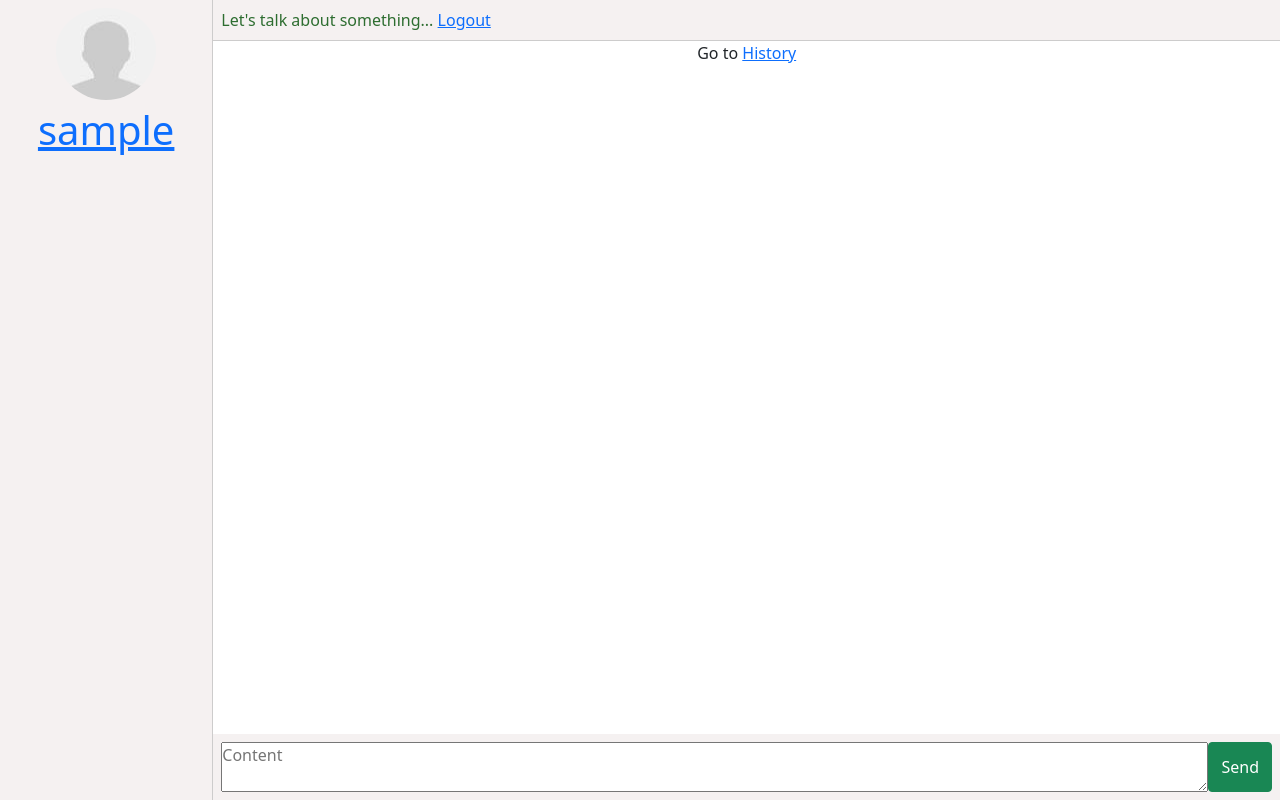
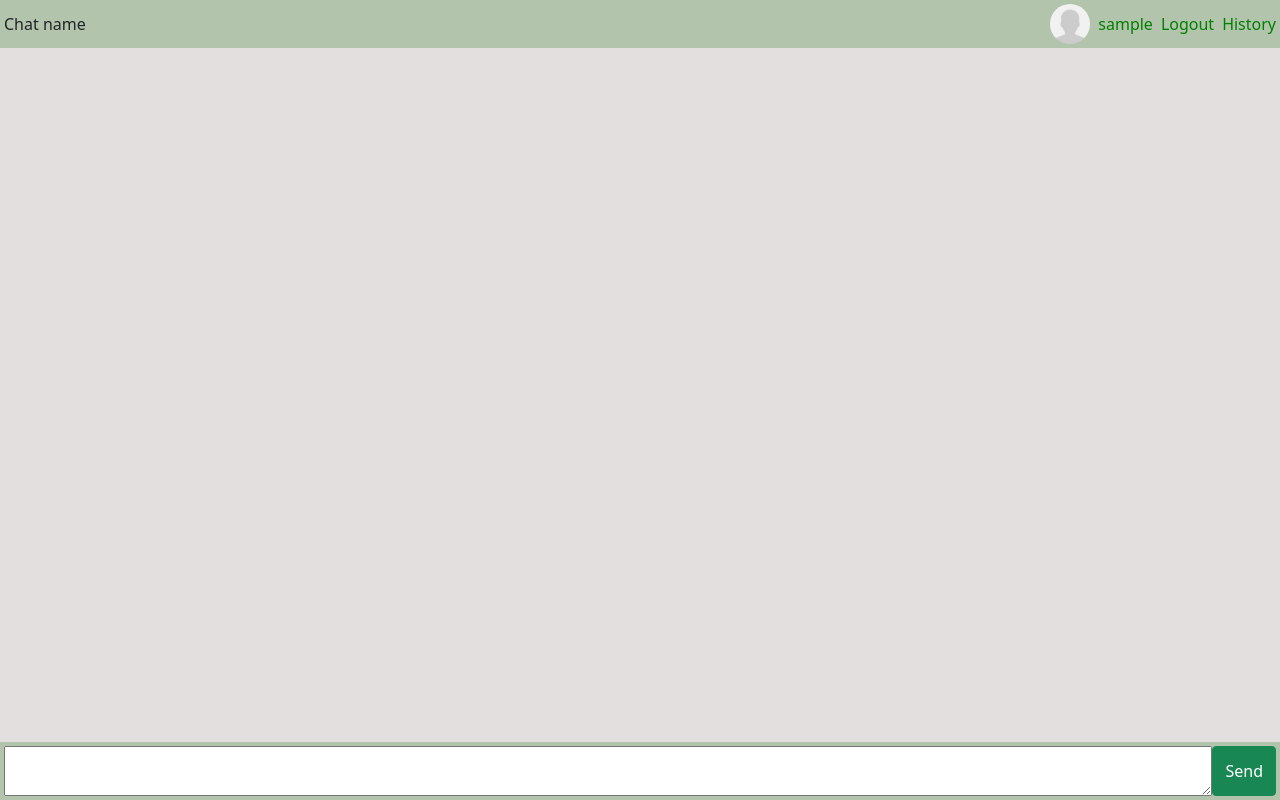
Before and after one commit to KatarzynaDudziak/web-chat-application, a Django app: page / in a window 1280 px wide. Run offline with Django 4.2, Linux system fonts and the light colour scheme; the visitor is signed in with stand-in values (Sample User, id 1); data that the repository does not hold is empty.

Commit message:
Refactoring: fixes in the main view

```diff
--- a/chat/static/chat/styles.css
+++ b/chat/static/chat/styles.css
@@ -6,6 +6,19 @@
 span {
     font-size: x-small;
     color: rgb(143, 6, 181);
+}
+
+a {
+    text-decoration: none;
+    color: green;
+}
+
+a:hover {
+    color: rgb(1, 84, 1);
+}
+
+a:active {
+    color: rgb(32, 158, 32);
 }
 
 h1 {
@@ -21,30 +34,21 @@ body {
     background-color: rgb(178, 196, 171);
 }
 
-/* .nav {
-    background-color: rgb(249, 212, 25);
-    height: 7vh;
-} */
-
 .nav-user {
-    background-color: rgb(245, 241, 241);
-    border-right: 1px rgb(205, 204, 204) solid;
     font-size: 40px;
-    color: rgb(252, 151, 0);
 }
 
 .messages-background {
-    background-color: white;
+    background-color: rgb(228, 223, 223);
 }
 
 .chat-name {
-    background-color: rgb(245, 241, 241);
     border-bottom: 1px rgb(205, 204, 204) solid;
     color: rgb(45, 109, 48);
 }
 
 .message-place {
-    background-color: rgb(245, 241, 241);
+    /* background-color: rgb(245, 241, 241); */
 }
 
 .button {
@@ -57,7 +61,8 @@ body {
     border: rgb(215, 213, 213) 1px solid;
     box-shadow: 1px 2px rgb(179, 178, 180);
     border-radius: 20px;
-    background-color: rgb(250, 248, 248);
+    background-color: rgba(250, 248, 248, 0.671);
+    position: relative;
 }
 
 .my-message:after {
@@ -73,7 +78,7 @@ body {
 }
 
 div.my-message .message {
-    background-color: rgb(178, 196, 171);
+    background-color: rgba(178, 196, 171, 0.751);
 }
 
 .text-place {
@@ -82,7 +87,15 @@ div.my-message .message {
 }
 
 .btn-close {
-    size: 12px;
+    width: 5px;
+    height: 5px;
+    opacity: 0.6;
+}
+
+form.delete {
+    position: absolute;
+    top: 5px;
+    right: 5px;
 }
 
 .avatar {
@@ -90,3 +103,9 @@ div.my-message .message {
     height: 100px;
     border-radius: 50%;
 }
+
+.msg-avatar {
+    width: 40px;
+    height: 40px;
+    border-radius: 50%;
+}
--- a/chat/templates/chat/base.html
+++ b/chat/templates/chat/base.html
@@ -11,11 +11,8 @@
 </head>
 <body>
     <div class="container-fluid g-0 h-100">
-        <div class="d-flex h-100 g-0">
-            <div class="nav-user col-sm-2 d-none d-sm-block text-center"><img class="avatar pt-2" src="{{user.profile.avatar.url}}"/><br><a href="{% url 'user-profile' %}">{{ user.username }}</a></div>
-            <div class="col d-flex flex-column">
-                {% block content %}{% endblock %}
-            </div>
+        <div class="col d-flex flex-column h-100">
+            {% block content %}{% endblock %}
         </div>
     </div>
 </body>
--- a/chat/templates/chat/main.html
+++ b/chat/templates/chat/main.html
@@ -1,12 +1,18 @@
 {% extends "base.html" %}
 {% block content %}
-<div class="chat-name p-2 h-auto">Let's talk about something... <a href="{% url 'logout' %}">Logout</a></div>
+<div class="d-flex justify-content-start bd-highlight align-items-center">
+        <div class="p-1 flex-grow-1 bd-highlight">Chat name</div>
+        <div class="p-1 bd-highlight"><img class="msg-avatar" src="{{user.profile.avatar.url}}"/></div>
+        <div class="p-1 bd-highlight"><a href="{% url 'user-profile' %}">{{ user.username }}</a></div>
+        <div class="p-1 bd-highlight"><a href="{% url 'logout' %}">Logout</a></div>
+        <div class="p-1 bd-highlight"><a href="{% url 'history' %}">History</a></div>
+</div>
 {% include 'posts.html' %}
-    <div class="message-place p-2 h-auto">
+    <div class="message-place p-1">
         <form action="" method="POST">
             {% csrf_token %}
             <div class="d-flex">
-                <textarea id="content" name="content" placeholder="Content" maxlength="400" class="w-100"></textarea>
+                <textarea id="content" name="content" maxlength="400" class="w-100"></textarea>
                 <button type="submit" class="btn btn-success">Send</button>
             </div>
         </form>
--- a/chat/templates/chat/posts.html
+++ b/chat/templates/chat/posts.html
@@ -1,26 +1,30 @@
 {% block content %}
 <div class="messages-background h-100"  style="overflow: auto;">
     {% for message in messages %}
-    <div class="message-container {% if message.author == request.user %} my-message {% endif %} p-2">
-        {% if message.author.username == None %}
-            <img class="avatar" src="/media/default.jpg"/>
-        {% elif not message.author == request.user %}
-            <img class="avatar" src="{{message.author.profile.avatar.url}}"/>
-        {% endif %}
-        <div class="message d-inline-block  p-2">
+    <div class="message-container pb-2 pt-1 {% if message.author == request.user %} my-message {% else %} d-flex align-items-center {% endif %}">
+        <div class="avatar-container d-flex p-2">
+            {% if message.author.username == None %}
+                <img class="msg-avatar" src="/media/default.jpg"/>
+            {% elif not message.author == request.user %}
+                <img class="msg-avatar" src="{{message.author.profile.avatar.url}}"/>
+            {% endif %}
+        </div>
+        <div class="message align-items-center p-2">
+            <span>{{ message.author }}</span>
+            <div class="" style="white-space: pre-line" id="message-id">{{ message.content }}</div>
+            <span>{{ message.date }}</span>
             {% if user.is_superuser or message.author == request.user %}
-            <form method="POST" action="{% url 'delete' %}">
+            <form method="POST" action="{% url 'delete' %}" class="delete">
                 {% csrf_token %}
-                <button class="btn-close" type="submit"></button>
-                <input type="hidden" value="{{ message.id }}" name="id">
+                <div class="p-1">
+                    <button class="btn-close" type="submit"></button>
+                    <input type="hidden" value="{{ message.id }}" name="id">
+                </div>
             </form>
             {% endif %}
-            <p style="white-space: pre-line" id="message-id">{{ message.content }}</p>
-            <span>{{message.author}}</span>
-            <span class="time-right">{{ message.date }}</span>
         </div>
+
     </div>
     {% endfor %}
-    <p class="text-center">Go to <a href="{% url 'history' %}">History</a></p>
 </div>
 {% endblock %}
--- a/chat/views.py
+++ b/chat/views.py
@@ -20,7 +20,7 @@ def chat_view(request):
             message.save()
             return HttpResponseRedirect('/')
 
-    messages_list = MessageModel.objects.all().order_by('-date')[:5]
+    messages_list = MessageModel.objects.all().order_by('date')[:15]
 
     return render(request, 'main.html', {'messages' : messages_list})
 
--- a/user/templates/user/login.html
+++ b/user/templates/user/login.html
@@ -11,14 +11,13 @@
     <title>Login</title>
 </head>
 <body>
-    <div class="container h-100">
-        <div class="h-100 d-flex align-items-center justify-content-center">
+    <div class="container h-100 d-flex align-items-center justify-content-center">
             <div class="user-card p-5 shadow-sm bg-body rounded">
                 {% include 'user/includes/messages.html' %}
                 <div class="d-flex justify-content-center">
                     <h1>Login</h1>
                 </div>
-                <div class="d-flex justify-content-center pb-3">
+                <div class="d-flex justify-content-center pb-3 text-center">
                     <h6>You don't have an account? <a href="{% url 'register' %}">Register</a></h6>
                 </div>
                 <div class="d-flex justify-content-center form-container">
@@ -42,7 +41,6 @@
                     </form>
                 </div>
             </div>
-        </div>
     </div>
 </body>
 </html>
--- a/user/templates/user/profile.html
+++ b/user/templates/user/profile.html
@@ -11,9 +11,8 @@
     <title>Profile</title>
 </head>
 <body>
-    <div class="container h-100">
     {% include 'user/includes/messages.html' %}
-        <div class="h-100 d-flex justify-content-center align-items-center">
+    <div class="container h-100 d-flex justify-content-center align-items-center">
         <div class="user-card p-5 shadow-sm bg-body rounded">
             <div class="d-flex justify-content-center p-1">
                 <h1>User Profile</h1>
@@ -37,7 +36,7 @@
                         </div>
                     </div>
                     <div class="mb-3">
-                            <label for="formFile" class="form-label">Avatar</label>
+                        <span>Avatar</span>
                         <input class="form-control" type="file" name="avatar" id="formFile">
                     </div>
                     <div class="d-flex justify-content-center mt-3">
@@ -47,6 +46,5 @@
             </div>
         </div>
     </div>
-    </div>
 </body>
 </html>
```
Also changed, not shown: chat/templates/chat/history.html (+5 -5 lines), user/templates/user/register.html (+3 -5 lines). Lines whose indentation alone changed are shown as unchanged.
